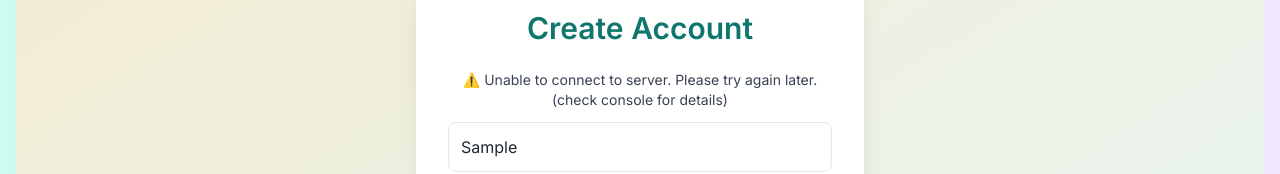
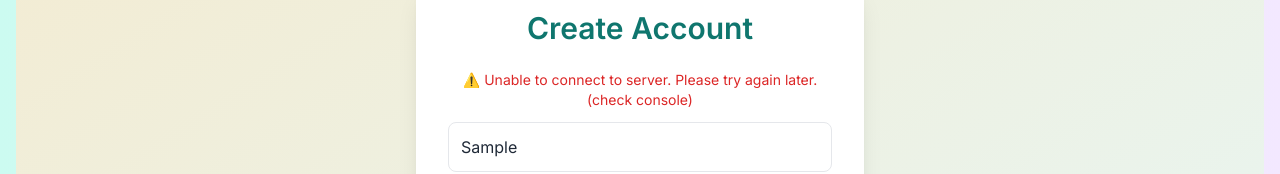
Before and after one commit to hema-6301/Grama-Urja-Connect, a React (Vite) app in the folder frontend/: page /register in a window 1280 px wide. Both pictures are taken after typing "Sample", "name@example.com", "Sample123" into the empty fields and a click on the button "Register". Shown: the part 275-449 px from the top of the page. Built offline with nearby package versions, Linux system fonts and the light colour scheme; no server answers.

Commit message:
Update Register.jsx

```diff
--- a/frontend/src/pages/Register.jsx
+++ b/frontend/src/pages/Register.jsx
@@ -1,3 +1,4 @@
+// frontend/src/pages/Register.jsx
 import React, { useState } from "react";
 import { useNavigate, Link } from "react-router-dom";
 import { useTranslation } from "react-i18next";
@@ -8,41 +9,41 @@ const Register = () => {
   const [name, setName] = useState("");
   const [email, setEmail] = useState("");
   const [password, setPassword] = useState("");
-  const [message, setMessage] = useState("");
+  const [message, setMessage] = useState({ text: "", type: "" }); // type: "success" | "error"
   const navigate = useNavigate();
+
+  const API_BASE = import.meta.env.VITE_API_URL;
 
   const handleSubmit = async (e) => {
     e.preventDefault();
 
     if (!name.trim() || !email.trim() || !password.trim()) {
-      setMessage(t("allFieldsRequired") || "All fields are required.");
+      setMessage({ text: t("allFieldsRequired") || "All fields are required.", type: "error" });
       return;
     }
 
     try {
-      const res = await fetch("https://grama-urja-connect.onrender.com/api/auth/register", {
+      const res = await fetch(`${API_BASE}/api/auth/register`, {
         method: "POST",
         headers: { "Content-Type": "application/json" },
         body: JSON.stringify({ name, email, password }),
       });
 
-      let data;
+      let data = {};
       try {
         data = await res.json();
-      } catch {
-        data = {};
-      }
+      } catch {}
 
       if (res.ok) {
-        setMessage(t("registerSuccess"));
+        setMessage({ text: t("registerSuccess") || "Account created successfully!", type: "success" });
         setTimeout(() => navigate("/login"), 2000);
       } else {
         console.error("Backend error response:", data);
-        setMessage(data.message || t("registerFailed"));
+        setMessage({ text: data.message || t("registerFailed") || "Registration failed.", type: "error" });
       }
     } catch (err) {
       console.error("Fetch error:", err);
-      setMessage(t("serverError") + " (check console for details)");
+      setMessage({ text: t("serverError") + " (check console)" || "Server error.", type: "error" });
     }
   };
 
@@ -63,14 +64,16 @@ const Register = () => {
           {t("createAccount")}
         </motion.h2>
 
-        {message && (
+        {message.text && (
           <motion.p
-            className="text-center text-sm mb-3 text-gray-700"
+            className={`text-center text-sm mb-3 ${
+              message.type === "success" ? "text-green-700" : "text-red-600"
+            }`}
             initial={{ opacity: 0 }}
             animate={{ opacity: 1 }}
             transition={{ duration: 0.4 }}
           >
-            {message}
+            {message.text}
           </motion.p>
         )}
 
@@ -83,7 +86,7 @@ const Register = () => {
         >
           <input
             type="text"
-            placeholder={t("name")}
+            placeholder={t("name") || "Name"}
             className="w-full border rounded-lg p-3 focus:ring-2 focus:ring-teal-400"
             value={name}
             onChange={(e) => setName(e.target.value)}
@@ -91,7 +94,7 @@ const Register = () => {
           />
           <input
             type="email"
-            placeholder={t("email")}
+            placeholder={t("email") || "Email"}
             className="w-full border rounded-lg p-3 focus:ring-2 focus:ring-teal-400"
             value={email}
             onChange={(e) => setEmail(e.target.value)}
@@ -99,7 +102,7 @@ const Register = () => {
           />
           <input
             type="password"
-            placeholder={t("password")}
+            placeholder={t("password") || "Password"}
             className="w-full border rounded-lg p-3 focus:ring-2 focus:ring-teal-400"
             value={password}
             onChange={(e) => setPassword(e.target.value)}
@@ -109,7 +112,7 @@ const Register = () => {
             type="submit"
             className="w-full bg-teal-600 text-white py-3 rounded-lg hover:bg-teal-700 transition"
           >
-            {t("register")}
+            {t("register") || "Register"}
           </button>
         </motion.form>
 
```
